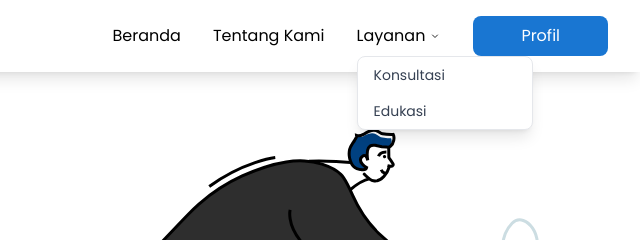
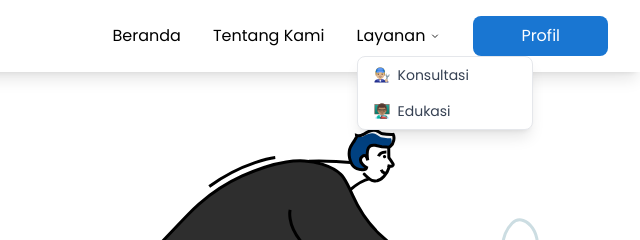
Before and after one commit to wakhid2698/UI-UX-website, a website: page index2.html in a window 1280 px wide. Both pictures are taken after a click on the button "Layanan". Shown: the top 240 px of the page, 640-1280 px from the left. Drawn offline with Linux system fonts and the light colour scheme.

Commit message:
tambah icon layanan

```diff
--- a/index2.html
+++ b/index2.html
@@ -66,14 +66,24 @@
               >
                 <a
                   href="konsultasi.html"
-                  class="block px-4 py-2 text-sm text-gray-700 hover:bg-gray-100"
+                  class="flex items-center gap-2 px-4 py-2 text-sm text-gray-700 hover:bg-gray-100"
                 >
+                  <img
+                    src="images/icon-konsultasi.svg"
+                    alt="Konsultasi"
+                    class="w-4 h-4"
+                  />
                   Konsultasi
                 </a>
                 <a
                   href="edukasi1.html"
-                  class="block px-4 py-2 text-sm text-gray-700 hover:bg-gray-100"
+                  class="flex items-center gap-2 px-4 py-2 text-sm text-gray-700 hover:bg-gray-100"
                 >
+                  <img
+                    src="images/icon-edukasi.svg"
+                    alt="Edukasi"
+                    class="w-4 h-4"
+                  />
                   Edukasi
                 </a>
               </div>
```
